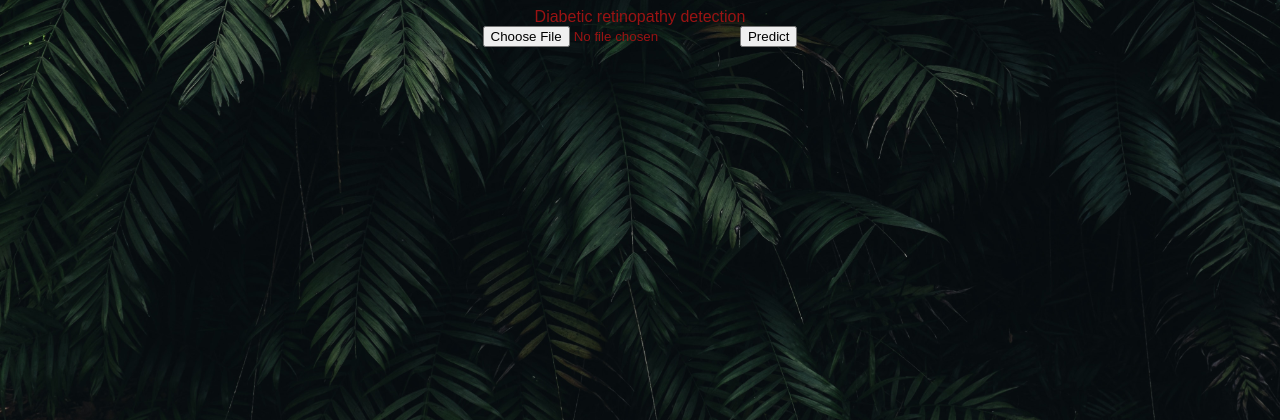
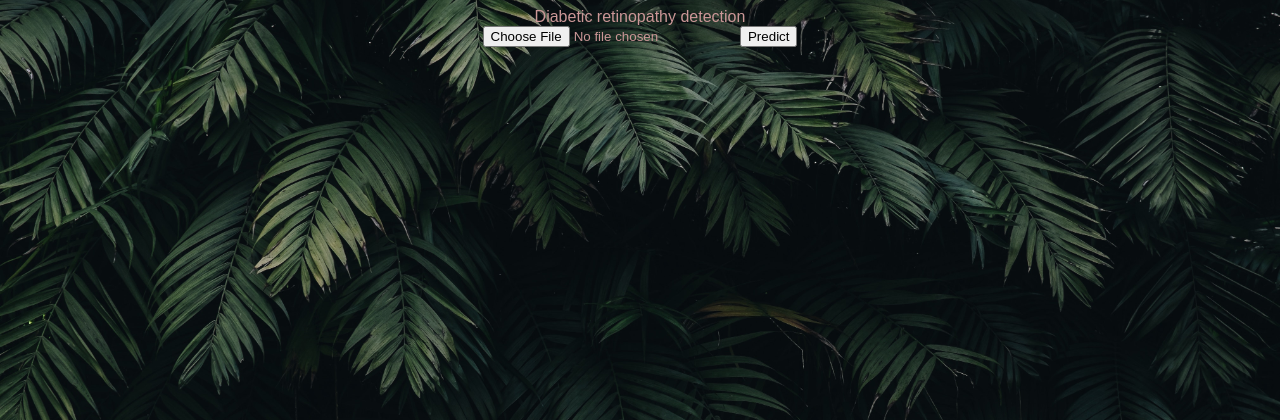
Before and after one commit to Srujan-rai/Diabetic_retinopathy, a Flask app: page / in a window 1280 px wide. Shown: the top 420 px of the page. Run offline with Flask 3, Linux system fonts and the light colour scheme.

Commit message:
code cleaning

```diff
--- a/app.py
+++ b/app.py
@@ -9,7 +9,7 @@ import json
 app = Flask(__name__)
 
 
-model_path = 'model/model.h5'  # Update with your model path
+model_path = 'model/model.h5'
 model = load_model(model_path)
 
 
--- a/static/css/style.css
+++ b/static/css/style.css
@@ -3,8 +3,7 @@ body{
     flex-direction: column;
     align-items: center;
     font-family: Arial;
-    color: #991313;
-    background-image: url('images/bc2.jpg'); /* Replace 'path/to/background.jpg' with your image path */
+    color: #cb9797;
     background-size: cover; /* Ensures the background image covers the entire viewport */
     background-position: center;
 }
@@ -59,7 +58,7 @@ body{
 }
 
 .result-container{
-    color: #d11616;
+    color: #d2e4df;
     position: center;
 
 }
--- a/templates/index.html
+++ b/templates/index.html
@@ -4,9 +4,12 @@
     <link rel="icon" href="/favicon.ico" type="image/x-icon">
 
     <title>Diabetic retinopathy detection</title>
-    <link rel="stylesheet" type="text/css" href="../static/css/style.css">
+    <link rel="stylesheet" type="text/css" href="{{ url_for('static', filename='css/style.css') }}">
 </head>
-<body>
+<body style="
+     background-image: url('{{ url_for('static', filename='images/bc2.jpg') }}');
+    background-size: cover;
+    background-position: 0 -120px;">
     <header
         <h1>Diabetic retinopathy detection</h1>
     </header>
@@ -18,7 +21,6 @@
             </form>
 
             <div id="result" class="result-container">
-                <!-- Predicted Disease and Remedy will be displayed here -->
             </div>
         </div>
     </main>
```
